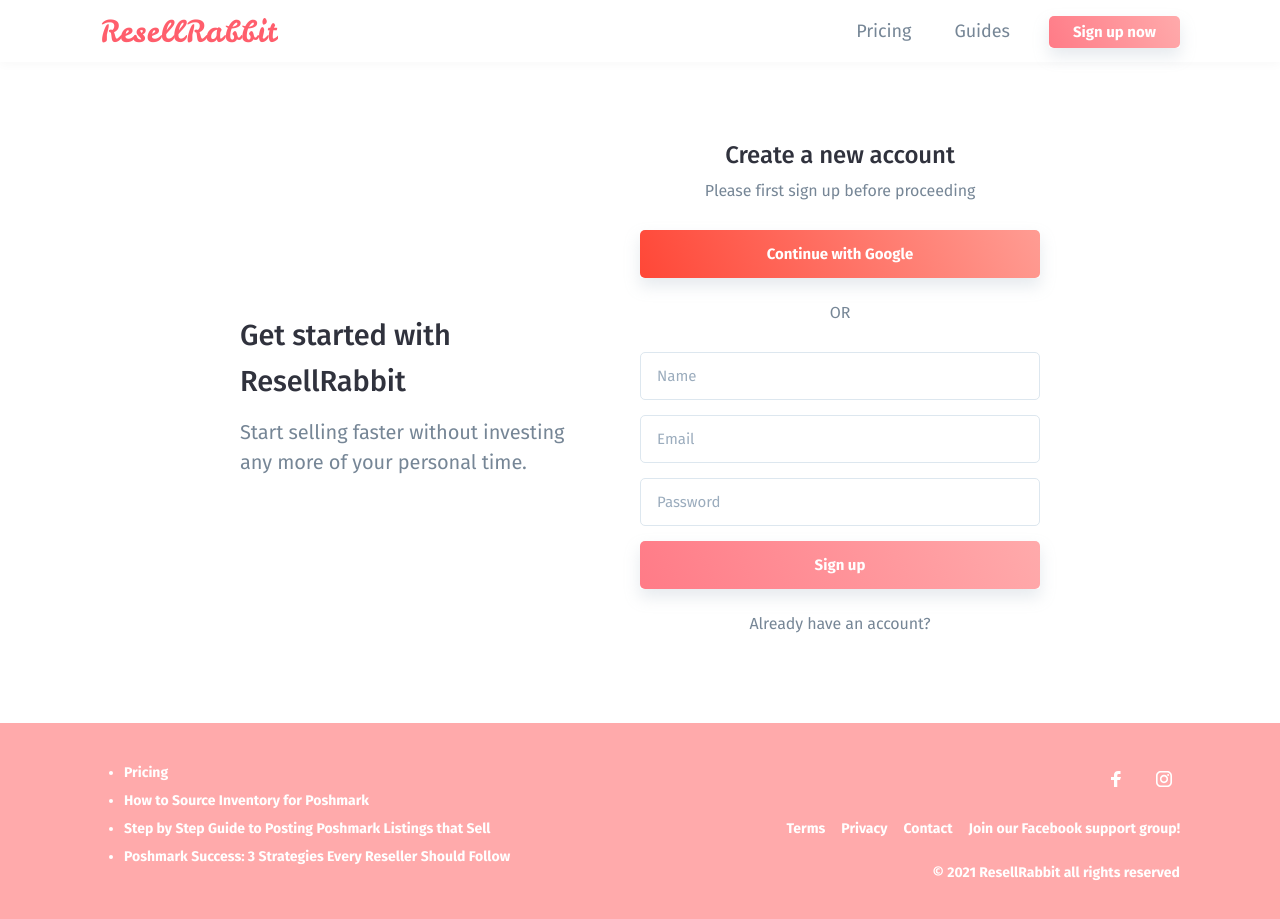
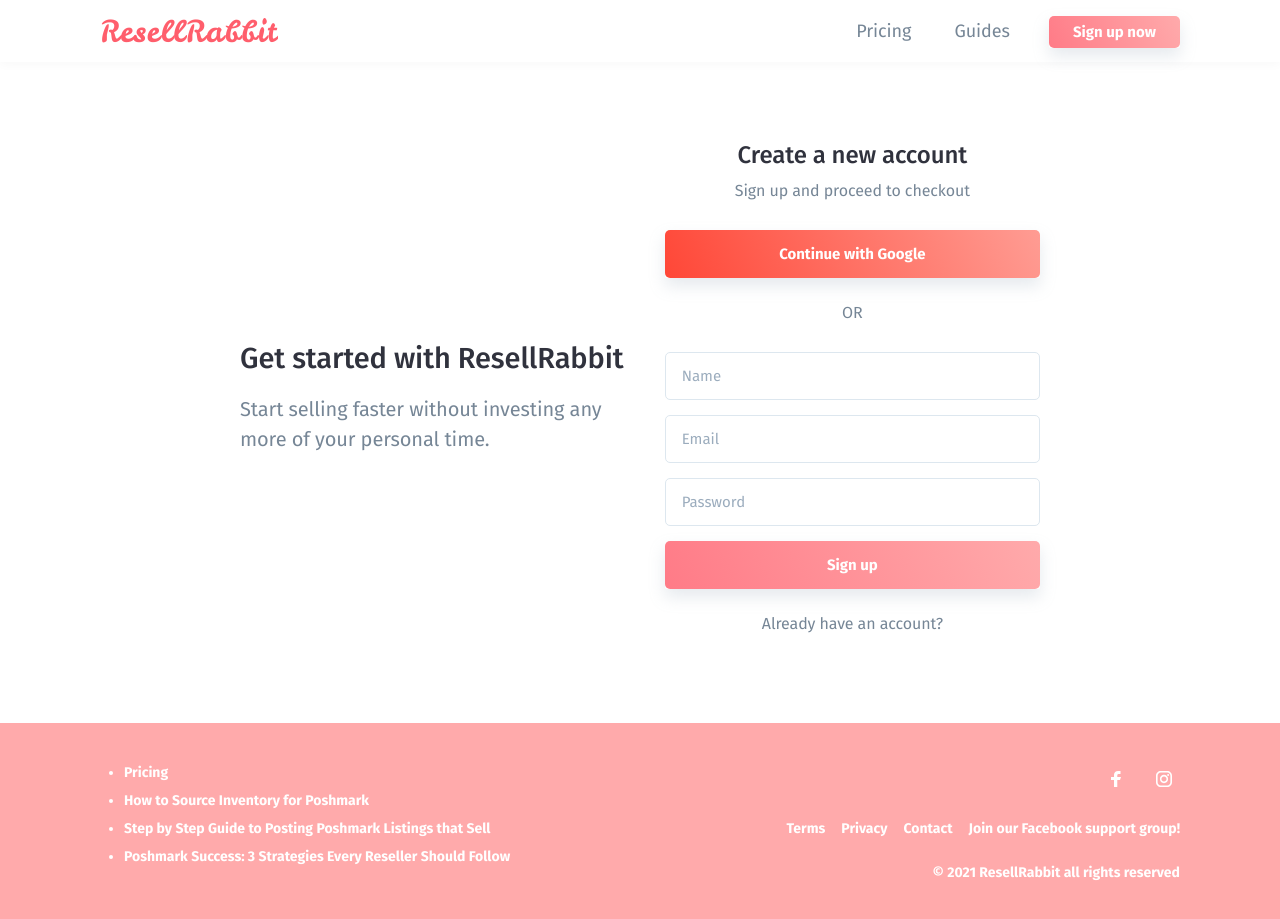
Before and after one commit to hirrra/resellrabbit, a Jekyll site: the page built from page-signup.html, in a window 1280 px wide and 931 px high. Shown: the top 919 px of the window. Built offline with Jekyll 4.4.1, drawn with Linux system fonts in a browser that asks for light colours; comment, search, counter and statistics services are not loaded.

Commit message:
fix redirect pages

```diff
--- a/_includes/signup.html
+++ /dev/null
@@ -1 +0,0 @@
-{% includes pricing.html %}
--- a/_sass/layout/_twocol.scss
+++ b/_sass/layout/_twocol.scss
@@ -1,5 +1,9 @@
 .signup-form input[name="passwordver"] {
   display: none;
+}
+
+.twocol-left {
+  width: 410px;
 }
 
 .uninstall {
@@ -20,6 +24,7 @@
     height: 140px;
   }
 }
+
 
 @include media( '>medium' ) {
 
--- a/page-login.html
+++ b/page-login.html
@@ -16,10 +16,9 @@ permalink: /login
       </ul>
     </div>
     <!-- login-panel match with checkout -->
-    <div class="flex-item" id="login-panel">
+    <div class="flex-item modal">
       <h4 class="text-center">Login to user portal</h4>
       <p class="mb-24 description text-center">Login to manage subscription and billing details</p>
-      <div class="modal">
       <div class="control">
         <a class="button button-primary button-block button-shadow google-button" onclick="loginWithGoogle();">Continue with Google</a>
       </div>
@@ -40,6 +39,5 @@ permalink: /login
       <p class="text-center description gray"><a href="/forgotpassword" class="gray">Can't login?</a> &#183; <a href="/signup" class="gray">Don't have an account?</a></p>
     </div>
   </div>
-  </div>
 
 </section>
--- a/page-signup.html
+++ b/page-signup.html
@@ -15,17 +15,16 @@ permalink: /signup
     </div>
 
     <!-- signup-panel match with checkout -->
-    <div class="flex-item" id="signup-panel">
+    <div class="flex-item modal" id="signup-panel">
       <div class="text-center">
         <h4>Create a new account</h4>
-        <p id="signup-instructions" class="description">Please first sign up before proceeding</p>
+        <p id="signup-instructions" class="description">Sign up and proceed to checkout</p>
       </div>
-      <div class="modal">
       <div class="control">
         <a class="button button-primary button-block button-shadow google-button" onclick="loginWithGoogle(/*isInCheckoutProcess*/ true);">Continue with Google</a>
       </div>
       <p class="text-center description">OR</p>
-        <form class="signup-form" name="signup-form">
+      <form class="signup-form" >
         <div class="field">
           <input class="input" type="name" name="name" placeholder="Name">
         </div>
@@ -39,12 +38,11 @@ permalink: /signup
           <input class="input" type="password" name="passwordver" placeholder="Re-enter your password">
         </div>
         <div class="control">
-            <a type="submit" class="button button-primary button-block button-shadow" onclick="createUserWithEmailAndPassword()">Sign up
+          <a type="submit" class="button button-primary button-block button-shadow" onclick="createUserWithEmailAndPassword();this.disabled=true;">Sign up
           </a>
         </div>
       </form>
       <p class="text-center description gray"><a href="/login" class="gray">Already have an account?</a></p>
     </div>
   </div>
-  </div>
 </section>
--- a/page-uninstall.html
+++ b/page-uninstall.html
@@ -31,12 +31,11 @@ wide: true
     </div>
 
     <!-- signup-panel match with checkout -->
-    <div class="flex-item">
+    <div class="flex-item modal">
       <div class="text-center">
         <h4>Why did you uninstall ResellRabbit?</h4>
         <p id="signup-instructions" class="description">Your feedback is sincerely appreciated.</p>
       </div>
-      <div class="modal">
       <form class="gform" name="uninstall-feedback-form" action="https://script.google.com/macros/s/AKfycbx4dhXrfQK9SFk2Kl64Ng18Z5fG_-LtKXpyRhILlUSzJZbZsBMTLAknMmmtC4jukX9J/exec">
         <div class="field">
           <textarea class="input" name="feedback" placeholder="How can we do better?"></textarea>
@@ -59,5 +58,4 @@ wide: true
       </form>
     </div>
   </div>
-  </div>
 </section>
--- a/src/js/checkout.js
+++ b/src/js/checkout.js
@@ -53,11 +53,15 @@ function createUserWithEmailAndPassword () {
       // Signed in.
       const createdUser = userCredential.user;
       createdUser.updateProfile({ displayName: name });
+      this.showRedirectMsg();
       this.initStripe(createdUser);
     })
     .catch((error) => {
-      const errorMessage = error.message;
-      console.log(errorMessage);
+      let errorMessage = error.message;
+      if (error.code === 'auth/email-already-in-use') {
+        errorMessage += ' Please login instead or correct the entered email.'
+      }
+      alert(`${errorMessage}`);
     });
 }
 
@@ -69,6 +73,7 @@ function loginWithEmailAndPassword () {
     .then((userCredential) => {
       // Signed in
       const createdUser = userCredential.user;
+      this.showRedirectMsg(/* redirectToPortal */ true);
       this.redirectToCustomerPortal();
     })
     .catch((error) => {
@@ -82,10 +87,10 @@ async function loginWithGoogle (isInCheckoutProcess = false) {
   firebase.auth().signInWithPopup(provider).then(() => {
     if (isInCheckoutProcess) {
       // Redirect to Stripe checkout.
-      document.getElementById('signup-panel').innerHTML = this.getRedirectMsg();
+      this.showRedirectMsg();
       initStripe();
     } else {
-      document.getElementById('login-panel').innerHTML = this.getRedirectMsg(/* redirectToPortal */ true);
+      this.showRedirectMsg(/* redirectToPortal */ true);
       this.redirectToCustomerPortal();
     }
   }).catch((err) => {
@@ -156,7 +161,10 @@ async function initStripe (createdUser = null) {
       stripe.redirectToCheckout({ sessionId: sessionId, customerEmail: user.customerEmail });
     }
     if (error) {
-      alert(`Error. ${error}`);
+      // TODO: Fix preventing double requests error.
+      if (!error.message.startsWith('There is currently another in-progress request')) {
+        alert(`${error.message}`);
+      }
     }
   });
 }
@@ -170,12 +178,12 @@ async function redirectToCustomerPortal () {
   window.location.assign(data.url);
 }
 
-function getRedirectMsg (redirectToPortal = false) {
+function showRedirectMsg (redirectToPortal = false) {
   let subject = SUBSCRIPTION_SUBJECT;
   if (redirectToPortal) {
     subject = PORTAL_SUBJECT;
   }
-  return `Redirecting to Stripe... <br /> <span class="description">If this page does not redirect within 10 seconds, please <a href="mailto:resellrabbit@gmail.com?subject=[${subject}]" class="pink">reach me directly</a>.</span>`;
+  document.querySelector('.modal').innerHTML = `Redirecting to Stripe... <br /> <span class="description">If this page does not redirect within 10 seconds, please <a href="mailto:resellrabbit@gmail.com?subject=[${subject}]" class="pink">reach me directly</a>.</span>`;
 }
 
 function showSignUpPasswordVerification () {
--- a/src/js/main.js
+++ b/src/js/main.js
@@ -42,5 +42,4 @@
       viewFactor: 0.5
     })
   }
-
 }())
```
Lines whose indentation alone changed are shown as unchanged.
